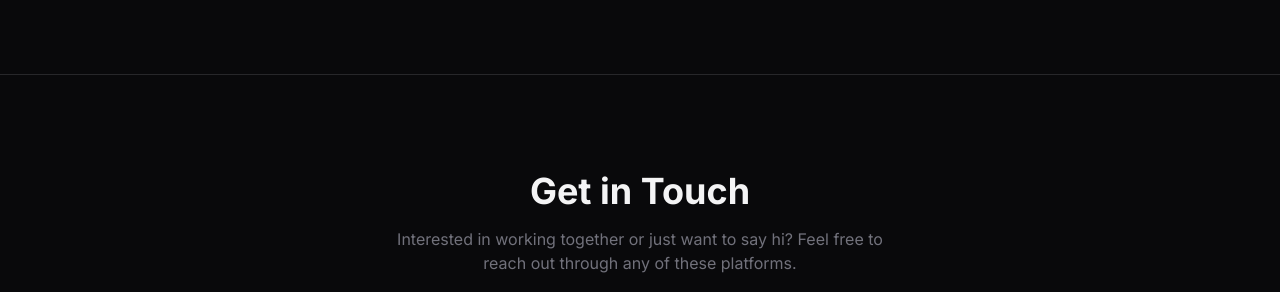
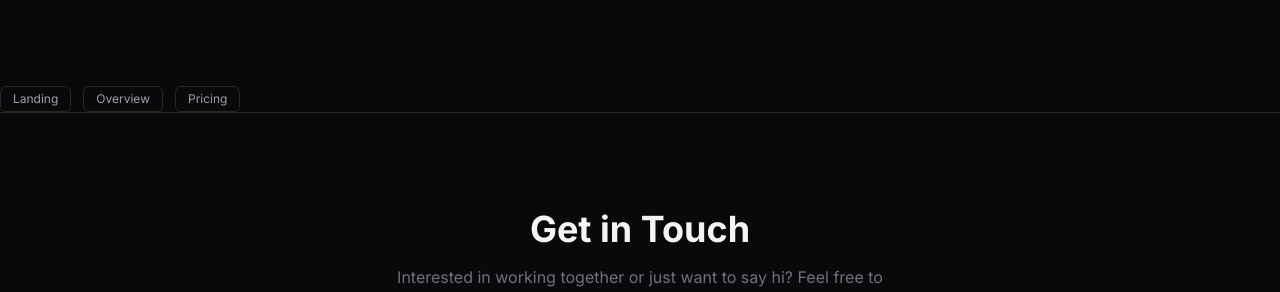
Before and after one commit to abdullahamin231/portfolio, an Astro site: page / in a window 1280 px wide. Shown: the part 2878-3170 px from the top of the page. Built offline with nearby package versions, Linux system fonts and the light colour scheme; Astro itself is replaced by a stand-in of ours.

Commit message:
add section for landing pages

```diff
--- /dev/null
+++ b/src/components/LandingPageLinks.astro
@@ -0,0 +1,31 @@
+---
+const links = [
+    {
+        name: "Landing",
+        url: "https://abdullahamin231.github.io/portfolio/work/backtestking/landing",
+    },
+    {
+        name: "Overview",
+        url: "https://abdullahamin231.github.io/portfolio/work/backtestking/overview",
+    },
+    {
+        name: "Pricing",
+        url: "https://abdullahamin231.github.io/portfolio/work/backtestking/pricing",
+    },
+];
+---
+
+<div class="flex flex-wrap gap-3 mt-3">
+    {
+        links.map((link) => (
+            <a
+                href={link.url}
+                target="_blank"
+                rel="noopener"
+                class="px-3 py-1 text-xs rounded-md border border-zinc-800 text-zinc-400 hover:text-zinc-200 hover:border-zinc-700 transition-colors"
+            >
+                {link.name}
+            </a>
+        ))
+    }
+</div>
--- a/src/pages/index.astro
+++ b/src/pages/index.astro
@@ -1,9 +1,10 @@
 ---
-import Layout from '../layouts/Layout.astro';
-import Hero from '../components/Hero.astro';
-import Experience from '../components/Experience.astro';
-import Projects from '../components/Projects.astro';
-import Contact from '../components/Contact.astro';
+import Layout from "../layouts/Layout.astro";
+import Hero from "../components/Hero.astro";
+import Experience from "../components/Experience.astro";
+import Projects from "../components/Projects.astro";
+import Contact from "../components/Contact.astro";
+import LandingPageLinks from "../components/LandingPageLinks.astro";
 ---
 
 <Layout title="Abdullah Amin | Systems & Web Developer">
@@ -11,6 +12,7 @@ import Contact from '../components/Contact.astro';
     <Hero />
     <Experience />
     <Projects />
+    <LandingPageLinks />
     <Contact />
   </main>
 </Layout>
```
